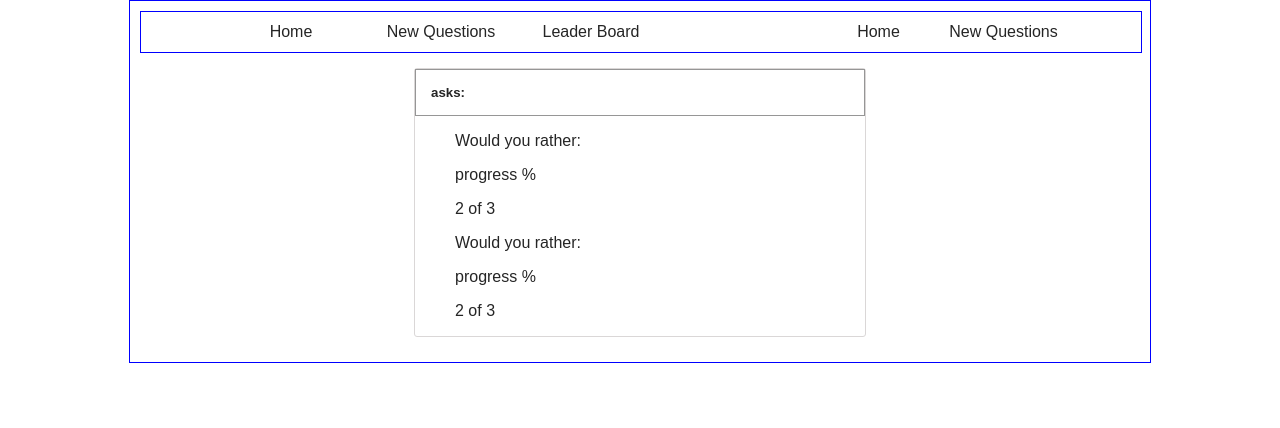
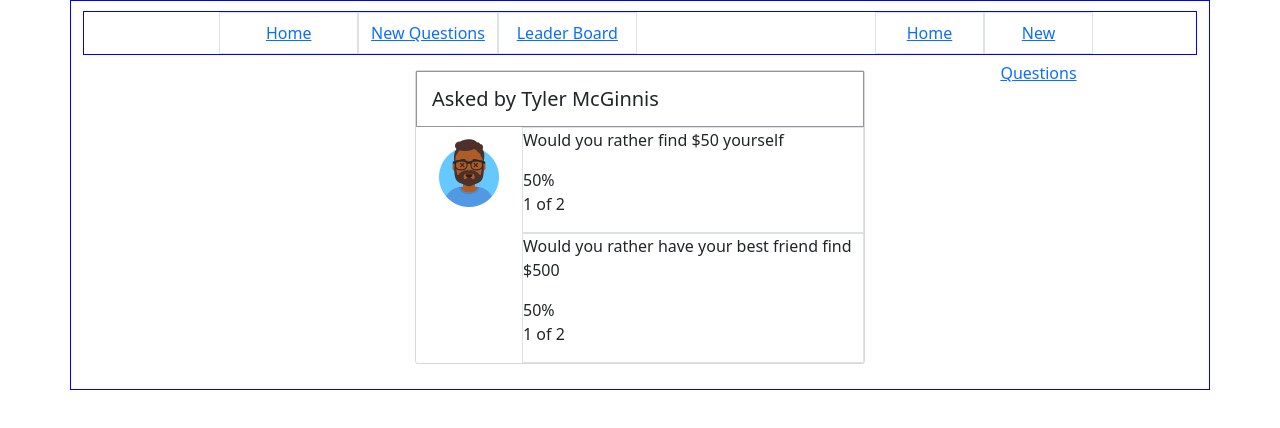
Before and after one commit to Muhammadcod/would-you-rather, a React (Create React App) app: page /vthrdm985a262al8qx3do/result in a window 1280 px wide. Shown: the top 428 px of the page. Built offline with nearby package versions, Linux system fonts and the light colour scheme.

Commit message:
feat: Building result page UI

```diff
--- a/package.json
+++ b/package.json
@@ -1,11 +1,13 @@
 {
 	"name": "would-you-rather",
 	"version": "0.1.0",
+	"license": "MIT",
 	"private": true,
 	"dependencies": {
 		"@testing-library/jest-dom": "^4.2.4",
 		"@testing-library/react": "^9.3.2",
 		"@testing-library/user-event": "^7.1.2",
+		"bootstrap": "^5.0.0-alpha1",
 		"react": "^16.13.1",
 		"react-dom": "^16.13.1",
 		"react-redux": "^7.2.1",
--- a/src/actions/questions.js
+++ b/src/actions/questions.js
@@ -1,29 +1,29 @@
-import { saveQuestionAnswer } from "../utils/api";
+import { saveQuestionAnswer, saveQuestion } from "../utils/api";
 import { addAnswerToUser } from "./users";
 
 export const RECEIVE_QUESTIONS = "RECEIVE_QUESTIONS";
 export const ADD_ANSWER_TO_QUESTION = "ADD_ANSWER_TO_QUESTION";
-// export const ADD_QUESTION = "ADD_QUESTION";
+export const ADD_QUESTION = "ADD_QUESTION";
 
-// function addQuestion(question) {
-// 	return {
-// 		type: ADD_QUESTION,
-// 		question,
-// 	};
-// }
-// export function handleAddQuestion(optionOne, optionTwo) {
-// 	return (dispatch, getState) => {
-// 		const { authedUser } = getState();
-// 		dispatch(showLoading());
+function addQuestion(question) {
+	return {
+		type: ADD_QUESTION,
+		question,
+	};
+}
+export function handleAddQuestion(optionOne, optionTwo) {
+	return (dispatch, getState) => {
+		const { authedUser } = getState();
+		// dispatch(showLoading());
 
-// 		return saveQuestion({
-// 			optionOne,
-// 			optionTwo,
-// 			author: authedUser,
-// 		}).then((question) => dispatch(addQuestion(question)));
-// 		.then(() => dispatch(hideLoading()));
-// 	};
-// }
+		return saveQuestion({
+			optionOne,
+			optionTwo,
+			author: authedUser,
+		}).then((question) => dispatch(addQuestion(question)));
+		// .then(() => dispatch(hideLoading()));
+	};
+}
 
 function addAnswerToQuestion(authedUser, qid, answer) {
 	return {
--- a/src/components/NewQuestion.js
+++ b/src/components/NewQuestion.js
@@ -44,7 +44,7 @@ class NewQuestion extends Component {
 							{/* <label>Label 1</label> */}
 							<input
 								type="text"
-								name="firstName"
+								name="optionOne"
 								value={optionOne}
 								onChange={this.handleChange}
 							/>
--- a/src/components/PollResult.js
+++ b/src/components/PollResult.js
@@ -1,24 +1,46 @@
 import React, { Component } from "react";
 import { connect } from "react-redux";
-// import { formatQuestion } from "../utils/helpers";
+import { formatQuestion, percentage } from "../utils/helpers";
 
 class PollResult extends Component {
 	render() {
+		const { question } = this.props;
+		const {
+			name,
+			avatar,
+			optionOne,
+			optionTwo,
+			per,
+			totalVotes,
+			mutualVote,
+		} = question;
+		const unmutualVote = totalVotes - mutualVote;
+
+		console.log("total", typeof totalVotes, typeof mutualVote, typeof per);
 		return (
 			<div className="polls">
-				<h5 className="questioner"> asks:</h5>
+				<h5 className="questioner"> Asked by {name}</h5>
 				<div className="poll">
-					<img src="" alt="" className="avatar" />
+					<img src={avatar} alt="" className="avatar" />
 					<div className="poll-info">
-						<div className="option-one">
-							<p>Would you rather:</p>
-							<span>progress %</span>
-							<p>2 of 3</p>
+						<div className="option-one border">
+							<p>Would you rather {optionOne.text}</p>
+							<span>
+								{percentage(mutualVote, totalVotes, per)}%
+							</span>
+							<p>
+								{mutualVote} of {totalVotes}
+							</p>
 						</div>
-						<div className="option-two">
-							<p>Would you rather:</p>
-							<span>progress %</span>
-							<p>2 of 3</p>
+						<div className="option-two border">
+							<p>Would you rather {optionTwo.text}</p>
+							<span>
+								{" "}
+								{percentage(unmutualVote, totalVotes, per)}%
+							</span>
+							<p>
+								{unmutualVote} of {totalVotes}
+							</p>
 						</div>
 					</div>
 				</div>
@@ -27,4 +49,17 @@ class PollResult extends Component {
 	}
 }
 
-export default connect()(PollResult);
+function mapStateToProps({ authedUser, questions, users }, props) {
+	const { id } = props.match.params;
+	const question = questions[id];
+	console.log("+++", question);
+	return {
+		id,
+		authedUser,
+		question: question
+			? formatQuestion(question, users[question.author], authedUser)
+			: null,
+	};
+}
+
+export default connect(mapStateToProps)(PollResult);
--- a/src/index.js
+++ b/src/index.js
@@ -1,6 +1,7 @@
 import React from "react";
 import ReactDOM from "react-dom";
 import "./index.css";
+import "bootstrap/dist/css/bootstrap.css";
 import App from "./components/App";
 import reducer from "./reducers";
 import middleware from "./middleware";
@@ -17,3 +18,4 @@ ReactDOM.render(
 	</React.StrictMode>,
 	document.getElementById("root")
 );
+//  https://software.intel.com/android/articles/installation-instructions-for-intel-hardware-accelerated-execution-manager-windows
--- a/src/utils/helpers.js
+++ b/src/utils/helpers.js
@@ -3,6 +3,12 @@ export function formatDate(timestamp) {
 	const time = d.toLocaleTimeString("en-US");
 	return time.substr(0, 5) + time.slice(-2) + " | " + d.toLocaleDateString();
 }
+
+export function percentage(num, total, per) {
+	return (num / total) * per;
+}
+
+// console.log(percentage(2 / 3, 100));
 
 export function formatQuestion(question, author, authedUser, parentQuestion) {
 	const { id, timestamp, optionOne, optionTwo } = question;
@@ -18,12 +24,12 @@ export function formatQuestion(question, author, authedUser, parentQuestion) {
 		hasAnswered:
 			optionOne.votes.includes(authedUser) ||
 			optionTwo.votes.includes(authedUser),
-		//             function percentage(num, per)
-		// {
-		//   return (num)*per;
-		// }
-
-		// console.log(percentage((2/3), 100));
+		totalVotes: optionOne.votes.length + optionTwo.votes.length,
+		mutualVote: optionOne.votes.includes(authedUser)
+			? optionOne.votes.length
+			: optionTwo.votes.length,
+		// percentage: ,
+		per: 100,
 		parent: !parentQuestion
 			? null
 			: {
```
Also changed, not shown: 1 other file (tests, documents, lock files or other folders). Lines whose indentation alone changed are shown as unchanged.
